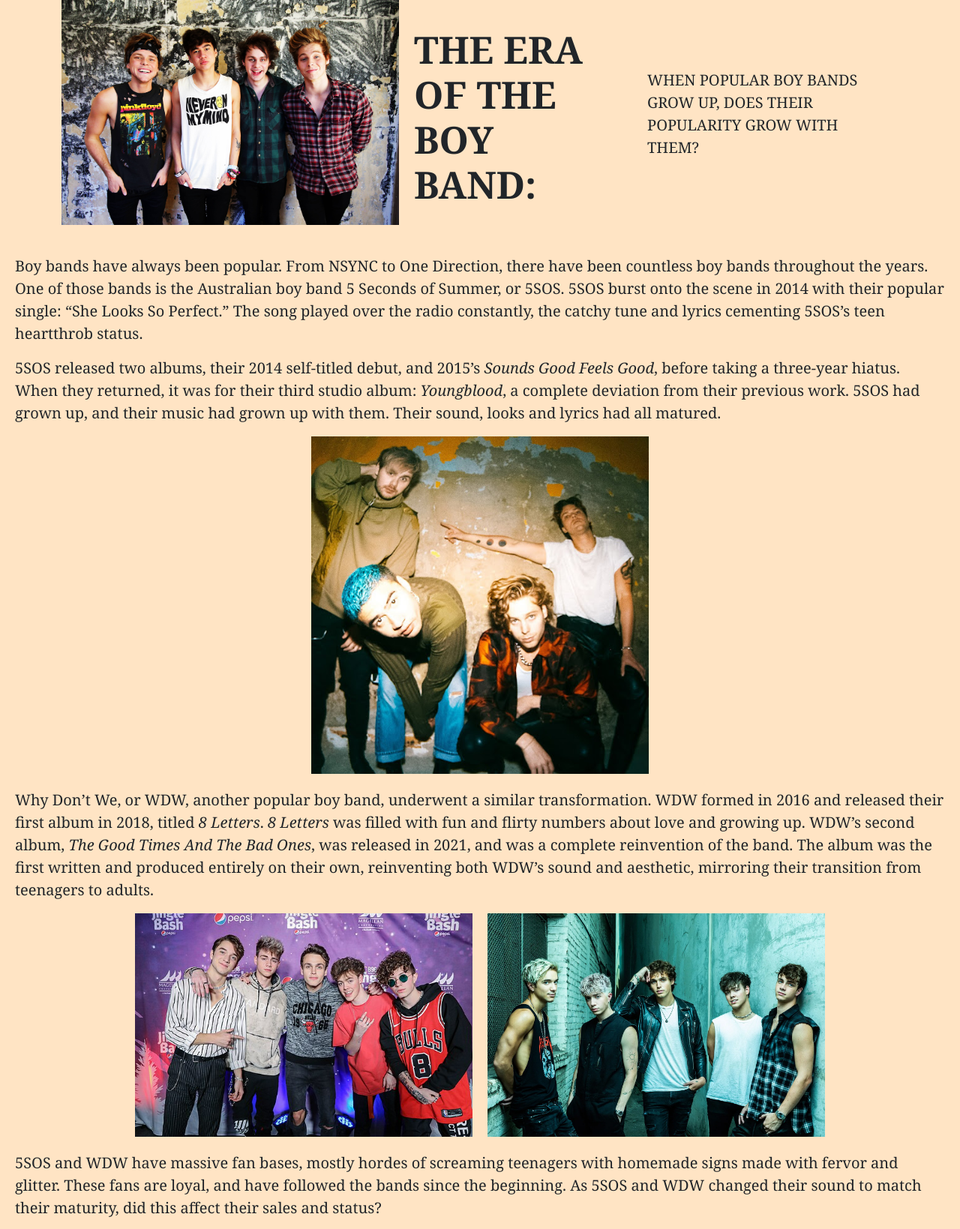
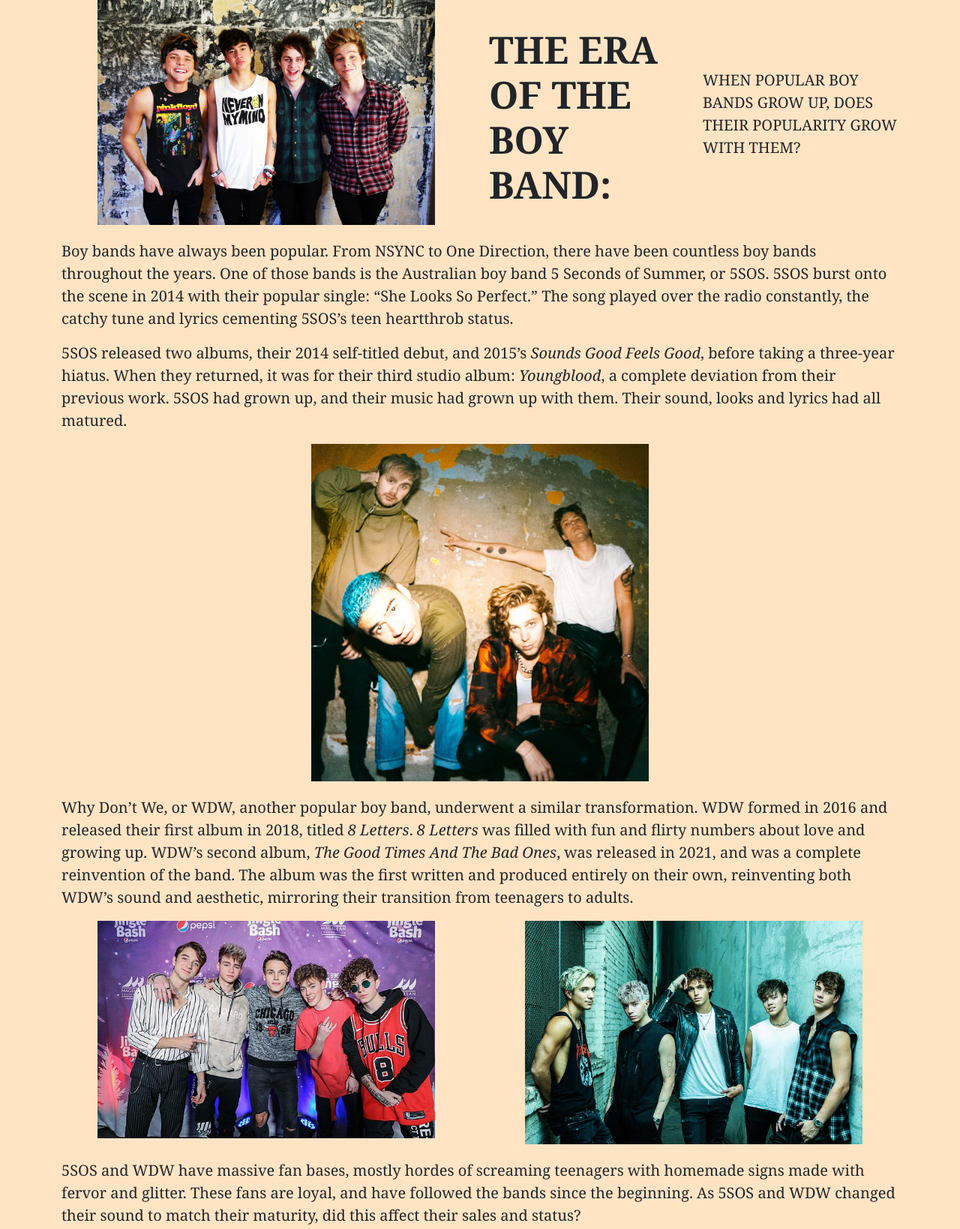
Before and after one commit to beccaparnass/final-project, a plain HTML site: page index.html in a window 1280 px wide. Shown: the top 1639 px of the page at 75% size. Drawn offline with nearby package versions, Linux system fonts and the light colour scheme.

Commit message:
final-project

```diff
--- a/css/style.css
+++ b/css/style.css
@@ -1,45 +1,34 @@
+body {
+    font-family:Cambria, Cochin, Georgia, Times, 'Times New Roman', serif;
+    background-color:bisque;
+    /* display: grid;
+    place-items: center;
+    height: 100vh; */
+    margin: 0;
+    font-size: 20px;
+}
+
 h1 {
-    text-align: left;
-    font-size: 50px;
+    /* text-align: left; */
+    font-size: 2.5em;
+    font-weight: 600;
 }
+
 p {
-    text-align: left;
-    font-size: 30px;
+    /* text-align: left; */
+    /* font-size: 30px; */
+    /* font-size: 20px; */
+    /* margin-left: 20px;
+    margin-right: 20px; */
 }
+
 img {
     width: 450px;
-    height: 0%;
+    /* height: 0%; */
+    /* max-width: 750%; */
+    /* height: auto; */
+    /* margin-bottom: 20px; */
+    display: block;
+    padding: 0 0 20px 0;
+    margin: 0 auto;
 }
-body {
-    font-family:Cambria, Cochin, Georgia, Times, 'Times New Roman', serif;
-}
-body {
-    background-color:bisque;
-}
-.container {
-    display: flex;
-    align-items: center;
-    gap: 20px;
-    margin-bottom: 20px;
-}
-p {
-    font-size: 20px;
-    margin-left: 20px;
-    margin-right: 20px;
-}
-body {
-    display: grid;
-    place-items: center;
-    height: 100vh;
-    margin: 0;
-}
-img {
-    max-width: 750%;
-    height: auto;
-    margin-bottom: 20px;
-}
-.container1 {
-    display: flex;
-    justify-content: space-between;
-    gap: 20px;
-}
--- a/index.html
+++ b/index.html
@@ -1,15 +1,12 @@
 <!DOCTYPE html>
 <html lang="en">
-
 <head>
     <meta charset="UTF-8">
     <meta name="viewport" content="width=device-width, initial-scale=1.0">
     <title>THE ERA OF THE BOY BAND</title>
     <link href="https://cdn.jsdelivr.net/npm/bootstrap@5.3.3/dist/css/bootstrap.min.css" rel="stylesheet"
         integrity="sha384-QWTKZyjpPEjISv5WaRU9OFeRpok6YctnYmDr5pNlyT2bRjXh0JMhjY6hW+ALEwIH" crossorigin="anonymous">
-
     <link rel="stylesheet" href="css/style.css">
-
     <script src="https://cdn.jsdelivr.net/npm/@popperjs/core@2.11.8/dist/umd/popper.min.js"
         integrity="sha384-I7E8VVD/ismYTF4hNIPjVp/Zjvgyol6VFvRkX/vR+Vc4jQkC+hVqc2pM8ODewa9r"
         crossorigin="anonymous"></script>
@@ -18,14 +15,26 @@
         crossorigin="anonymous"></script>
 </head>
 
+
 <body>
+    <div class="container">
+<header>
+    <div class="row align-items-center">
+        <div class="col-md-6">
+            <img src="5sos.jpg" alt="5 Seconds of Summer" class="img-fluid">
+        </div>
+        <div class="col-md-3">
+            <h1>THE ERA OF THE BOY BAND:</h1>
+        </div>
+        <div class="col-md-3">
 
-    <div class="container">
-        <img src="5sos.jpg">
-        <h1><b>THE ERA OF THE BOY BAND:</b></h1>
-        <p>WHEN POPULAR BOY BANDS GROW UP, DOES THEIR POPULARITY GROW WITH THEM?</p>
+            <p>WHEN POPULAR BOY BANDS GROW UP, DOES THEIR POPULARITY GROW WITH THEM?</p>
+        </div>
     </div>
 
+
+</header>
+<main>
     <p>Boy bands have always been popular. From NSYNC to One Direction, there have been countless boy bands throughout
         the years. One of those bands is the Australian boy band 5 Seconds of Summer, or 5SOS. 5SOS burst onto the scene
         in 2014 with their popular single: “She Looks So Perfect.” The song played over the radio constantly, the catchy
@@ -34,80 +43,75 @@
         three-year hiatus. When they returned, it was for their third studio album: <i>Youngblood</i>, a complete
         deviation from their previous work. 5SOS had grown up, and their music had grown up with them. Their sound,
         looks and lyrics had all matured.</p>
-
-    <body>
-        <img src="unnamed.jpg">
-    </body>
-
+        <img src="unnamed.jpg" class="img-fluid">
     <p>Why Don’t We, or WDW, another popular boy band, underwent a similar transformation. WDW formed in 2016 and
         released their first album in 2018, titled <i>8 Letters</i>. <i>8 Letters</i> was filled with fun and flirty
         numbers about love and growing up. WDW’s second album, <i>The Good Times And The Bad Ones</i>, was released in
         2021, and was a complete reinvention of the band. The album was the first written and produced entirely on their
-        own, reinventing both WDW’s sound and aesthetic, mirroring their transition from teenagers to adults.</p>
+        own, reinventing both WDW’s sound and aesthetic, mirroring their transition from teenagers to adults.
+    </p>
+    <!-- <div class="container1"> -->
+        <div class="row">
+            <div class="col-md-6">
+                <img src="new wdw.jpg" class="img-fluid">
+            </div>
+            <div class="col-md-6">
+                <img src="old wdw.webp" class="img-fluid">
+            </div>
+        </div>
 
-    <div class="container1">
-        <img src="new wdw.jpg">
-        <img src="old wdw.webp">
-    </div>
-
+    <!-- </div> -->
     <p>5SOS and WDW have massive fan bases, mostly hordes of screaming teenagers with homemade signs made with fervor
         and glitter. These fans are loyal, and have followed the bands since the beginning. As 5SOS and WDW changed
         their sound to match their maturity, did this affect their sales and status?</p>
-
-    <h1>LET'S TAKE A LOOK AT THE DATA:</h1>
-
-    <div class="container2">
-        <img src="Untitled design.jpg">
-    </div>
-
+    <h2>LET'S TAKE A LOOK AT THE DATA:</h2>
+    <!-- <div class="container2"> -->
+    <img src="Untitled design.jpg" class="img-fluid">
+    <!-- </div> -->
     <p>This chart illustrates 5SOS's album sales from 2014-2022. The band's debut album, <i>5 Seconds of Summer</i>,
         released in 2014, sold 734,000 copies in the United States. 2015's <i>Sounds Good Feels Good</i> sold 496,000
         copies in the US. <i>Youngblood</i>, released in 2018, sold 700,000 copies in the US. <i>Calm</i>, released in
         2020, sold 113,000 copies in the US. <i>5SOS5</i>, released in 2022, sold 36,000 copies in the US. Fans seemed
         to like the change in sound for <i>Youngblood</i>, as this album sold nearly as many copies as 5SOS's debut
         album. However, there is a steady decline in sales for <i>Calm</i> and <i>5SOS5</i>.</p>
-
-    <div class="container3">
-        <img src="Your paragraph text.jpg">
-    </div>
-
+    <!-- <div class="container3"> -->
+        <img src="Your paragraph text.jpg" class="img-fluid">
+    <!-- </div> -->
     <p>The above chart illustrates WDW’s album sales. 2018's <i> 8 Letters </i> sold 37,000 copies while 2021's <i> The
             Good Times and the Bad Ones </i> sold 38,000 copies. There isn't much of a difference, however <i> The Good
             Times and the Bad Ones </i> did sell an additional 1000 copies.</p>
-
     <p>5SOS has had many songs chart on Billboard's Hot 100 List. Their highest charting song was "Youngblood," the
         title track of their third album <i>Youngblood</i>. The second highest charted song was "Amnesia," from their
         debut album. This shows their fans have remained loyal, even as the band underwent a transformation.</p>
-
-    <div class="container4">
-        <img src="5sos hot 100.png">
-    </div>
-
+    <!-- <div class="container4"> -->
+    <img src="5sos hot 100.png" class="img-fluid">
+    <!-- </div> -->
     <p>Why Don't We has only ever had one song chart on the Billboard Hot 100 list, and that was "Fallin'," from their
         second album <i>The Good Times and the Bad Ones</i>. None of the songs from <i>8 Letters</i> charted on the
         Billboard Hot 100.</p>
-
-    <div class="container5">
-        <img src="WDW Hot 100.png">
-    </div>
-
+    <!-- <div class="container5"> -->
+        <img src="WDW Hot 100.png" class="img-fluid">
+    <!-- </div> -->
     <p>All five of 5SOS’s full-length studio albums have hit No. 1 on Billboard’s Top Album Sales, however only four are
         pictured in the image below. <i>The Good Times and the Bad Ones</i> made No. 1, while 8 Letters hit No. 3 on the
         list.</p>
-
-    <div class="container6">
-        <img src="5sos album.png">
-        <img src="wdw album.png">
-    </div>
-
-    <p>What do we make of all this? Both 5SOS and WDW managed to survive the unthinkable: growing up in the public eye.
+    <!-- <div class="container6"> -->
+        <div class="row">
+            <div class="col-md-6">
+                <img src="5sos album.png" class="img-fluid">
+            </div>
+            <div class="col-md-6">
+                <img src="wdw album.png" class="img-fluid">
+            </div>
+        </div>
+        <!-- </div> -->
+        <p>What do we make of all this? Both 5SOS and WDW managed to survive the unthinkable: growing up in the public eye.
         Their music developed, and they matured as individuals, and as artists. Seemingly—their popularity grew with
         them.</p>
-
+    </main>
     <footer>
         <a href="https://github.com/beccaparnass/portfolio">Copyright Becca Parnass</a>
     </footer>
-
+    </div>
 </body>
-
 </html>
```
